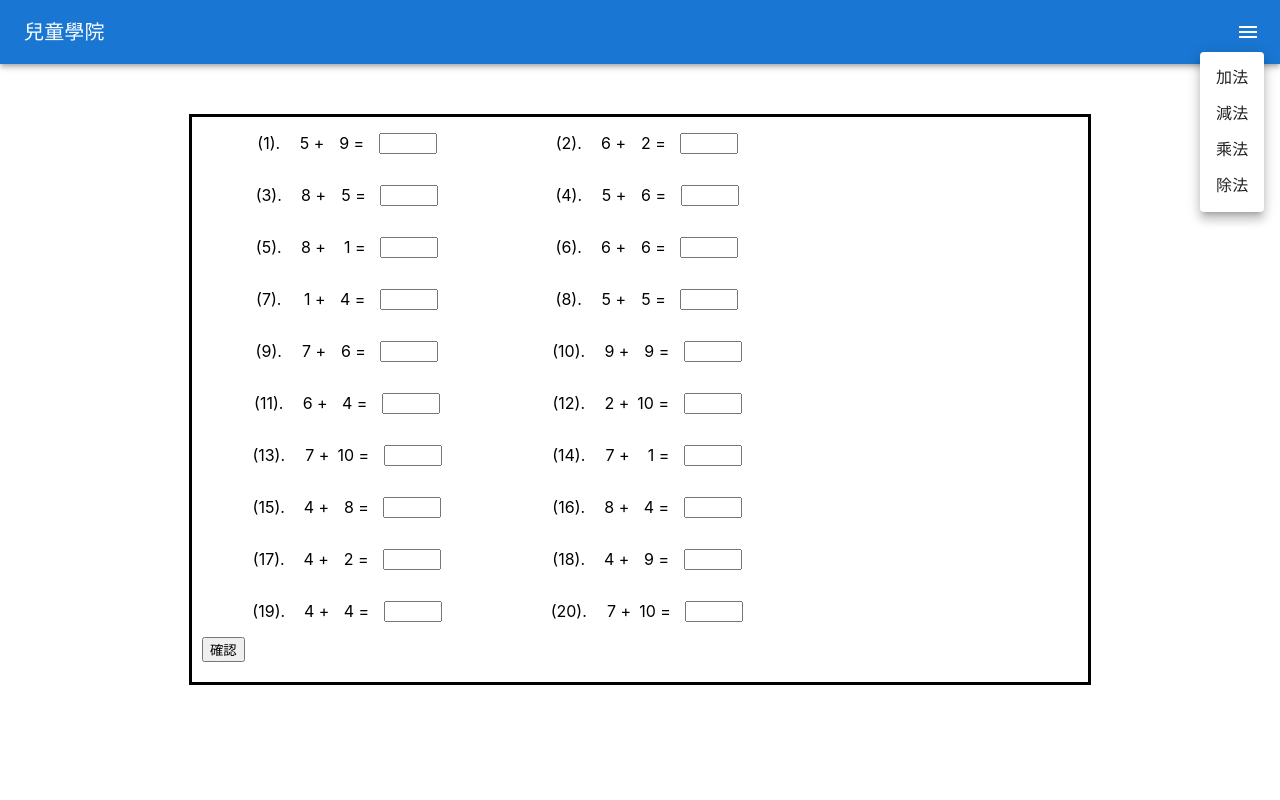
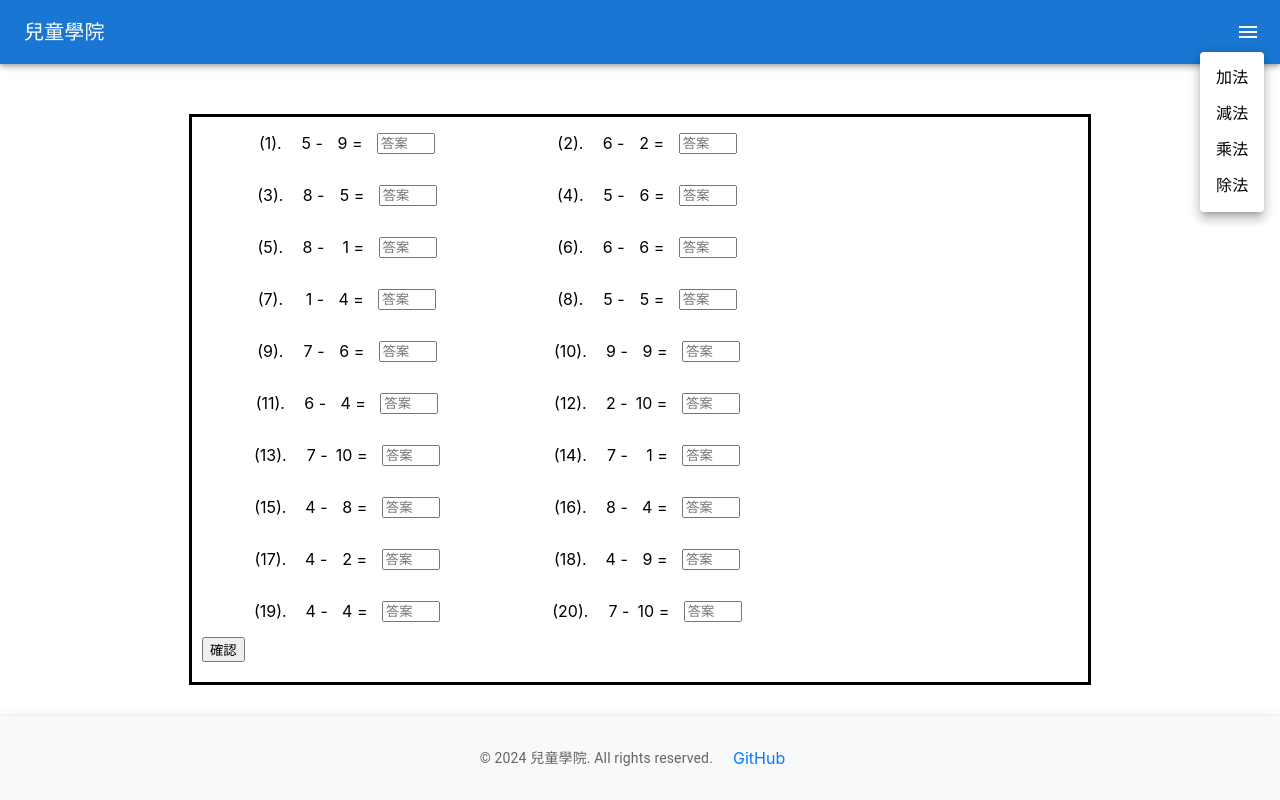
Before and after one commit to LaiYC0204/ReactKiddoAcademy, a React (Create React App) app: page /subtraction in a window 1280 px wide. Both pictures are taken after a click on the button 1248 px from the left and 32 px from the top of the page. Built offline with nearby package versions, Linux system fonts and the light colour scheme.

Commit message:
<FEAT>新增Footer 新增使用者可以選擇加減乘除法

```diff
--- a/package.json
+++ b/package.json
@@ -14,6 +14,7 @@
     "gh-pages": "^6.1.1",
     "react": "^18.3.1",
     "react-dom": "^18.3.1",
+    "react-router-dom": "^6.26.2",
     "react-scripts": "5.0.1",
     "save": "^2.9.0",
     "web-vitals": "^2.1.4"
--- a/src/App.js
+++ b/src/App.js
@@ -1,14 +1,25 @@
-import AdditionPractice from "./components/AdditionPractice";
+import { BrowserRouter as Router, Route, Routes } from 'react-router-dom';
+import Practice from './components/Practice';
 import Navbar from "./components/Navbar";
+import Footer from "./components/Footer";
+import './styles/App.css'
 
 const App = () => {
   return (
-    <div>
-      <Navbar></Navbar>
-      <div className="content">
-        <AdditionPractice></AdditionPractice>
+    <Router>
+      <div className="App">
+        <Navbar></Navbar>
+        <div className="content">
+          <Routes>
+            <Route path="/addition" element={<Practice operation="addition" symbol="+" />} />
+            <Route path="/subtraction" element={<Practice operation="subtraction" symbol="-" />} />
+            <Route path="/multiplication" element={<Practice operation="multiplication" symbol="*" />} />
+            <Route path="/division" element={<Practice operation="division" symbol="/" />} />
+          </Routes>
+        </div>
+        <Footer></Footer>
       </div>
-    </div>
+    </Router>
   );
 }
 
--- /dev/null
+++ b/src/components/Footer.js
@@ -0,0 +1,25 @@
+// Footer.js
+import React from 'react';
+import AppBar from '@mui/material/AppBar';
+import Toolbar from '@mui/material/Toolbar';
+import Typography from '@mui/material/Typography';
+import Link from '@mui/material/Link';
+
+const Footer = () => {
+  return (
+    <AppBar position="static" component="footer" sx={{ top: 'auto', bottom: 0, backgroundColor: '#f8f9fa', padding: '10px' }}>
+      <Toolbar style={{ justifyContent: 'center' }}>
+        <Typography variant="body2" color="textSecondary" align="center">
+          &copy; 2024 兒童學院. All rights reserved.
+        </Typography>
+        <div style={{ marginLeft: '20px' }}>
+          <Link href="https://github.com/LaiYC0204/ReactKiddoAcademy" target="_blank" rel="noopener" style={{ marginRight: '15px', textDecoration: 'none', color: '#007bff' }}>
+            GitHub
+          </Link>
+        </div>
+      </Toolbar>
+    </AppBar>
+  );
+};
+
+export default Footer;
--- a/src/components/Navbar.js
+++ b/src/components/Navbar.js
@@ -1,5 +1,6 @@
 // Navbar.js
 import React, { useState } from 'react';
+import { Link } from 'react-router-dom';
 import AppBar from '@mui/material/AppBar';
 import Toolbar from '@mui/material/Toolbar';
 import IconButton from '@mui/material/IconButton';
@@ -29,16 +30,23 @@ const Navbar = () => {
         <IconButton edge="end" color="inherit" onClick={handleMenuOpen}>
             <MenuIcon />
         </IconButton>
-
         <Menu
           anchorEl={anchorEl}
           open={Boolean(anchorEl)}
           onClose={handleMenuClose}
         >
-          <MenuItem onClick={handleMenuClose}>加法</MenuItem>
-          <MenuItem onClick={handleMenuClose}>減法</MenuItem>
-          <MenuItem onClick={handleMenuClose}>乘法</MenuItem>
-          <MenuItem onClick={handleMenuClose}>除法</MenuItem>
+          <MenuItem onClick={handleMenuClose}>
+            <Link to="/addition" style={{ textDecoration: 'none', color: 'black' }}>加法</Link>
+          </MenuItem>
+          <MenuItem onClick={handleMenuClose}>
+            <Link to="/subtraction" style={{ textDecoration: 'none', color: 'black' }}>減法</Link>
+          </MenuItem>
+          <MenuItem onClick={handleMenuClose}>
+            <Link to="/multiplication" style={{ textDecoration: 'none', color: 'black' }}>乘法</Link>
+          </MenuItem>
+          <MenuItem onClick={handleMenuClose}>
+            <Link to="/division" style={{ textDecoration: 'none', color: 'black' }}>除法</Link>
+          </MenuItem>
         </Menu>
       </Toolbar>
     </AppBar>
--- a/src/components/AdditionPractice.js
+++ b/src/components/Practice.js
@@ -1,8 +1,11 @@
-import { useState} from "react";
-import '../styles/AdditionPractice.css';
+import { useState, useEffect, useCallback } from "react";
+import { useLocation } from 'react-router-dom';
+import '../styles/Practice.css';
 
-const AdditionPractice = () => {
+const Practice = ({ operation, symbol }) => {
     const questionCount = 20; // 題目數量
+    const min = 1; // 最小數字
+    const max = 10; // 最大數字
     const [questions, setQuestions] = useState([]);
 
     // 取隨機數min-max
@@ -10,10 +13,8 @@ const AdditionPractice = () => {
         return Math.floor(Math.random() * (max - min + 1)) + min;
     }
 
-    // 初始化問題數據
-    const initializeQuestions = () => {
-        let min = 1;
-        let max = 10;
+    // 初始化問題數據，使用 useCallback 來避免每次重新生成該函數
+    const initializeQuestions = useCallback(() => {
         const newQuestions = Array.from({ length: questionCount }, () => ({
             num1: generateRandomNumbers(min, max),
             num2: generateRandomNumbers(min, max),
@@ -21,12 +22,15 @@ const AdditionPractice = () => {
             message: ''
         }));
         setQuestions(newQuestions);
-    }
+    }, [questionCount, min, max]);
 
-    // 在初始化時生成隨機數
-    useState(() => {
+    // Get the current location
+    const location = useLocation();
+
+    // Reinitialize the question whenever the location (URL) changes
+    useEffect(() => {
         initializeQuestions();
-    }, []);
+    }, [location, initializeQuestions]);
 
     // 處理使用者答案輸入
     const handleAnswerChange = (index, value) => {
@@ -39,8 +43,25 @@ const AdditionPractice = () => {
     const handleCheckAnswers = () => {
         const checkQuestions = [...questions]
         checkQuestions.forEach((question) => {
-            const correctAnswer = question.num1 + question.num2;
-            if (parseInt(question.userAnswer) === correctAnswer) {
+            let correctAnswer;
+            switch (operation) {
+                case 'addition':
+                  correctAnswer = question.num1 + question.num2;
+                  break;
+                case 'subtraction':
+                  correctAnswer = question.num1 - question.num2;
+                  break;
+                case 'multiplication':
+                  correctAnswer = question.num1 * question.num2;
+                  break;
+                case 'division':
+                  correctAnswer = Math.round(question.num1 / question.num2 * 100) / 100;
+                  break;
+                default:
+                  correctAnswer = null;
+            }
+
+            if (parseFloat(question.userAnswer) === correctAnswer) {
                 question.message = '正確';
             } else {
                 question.message = '錯誤';
@@ -58,6 +79,7 @@ const AdditionPractice = () => {
                         index={index + 1}
                         num1={question.num1}
                         num2={question.num2}
+                        symbol={symbol}
                         userAnswer={question.userAnswer}
                         onAnswerChange={(value) => handleAnswerChange(index, value)}
                         message={question.message}
@@ -69,21 +91,22 @@ const AdditionPractice = () => {
     );
 }
 
-const Topic = ({ num1, num2, userAnswer, onAnswerChange, message, index }) => {
+const Topic = ({ num1, num2, symbol, userAnswer, onAnswerChange, message, index }) => {
     return (
         <div className="topic">
             <p>
-                ({index}).&nbsp;&nbsp;<span className="number">{num1}</span> + <span className="number">{num2}</span> =&nbsp;
+                ({index}).&nbsp;&nbsp;<span className="number">{num1}</span> {symbol} <span className="number">{num2}</span> =&nbsp;
             </p>
             <input
                 className="userAnswer"
                 type="number"
                 value={userAnswer}
                 onChange={(e) => onAnswerChange(e.target.value)}
+                placeholder="答案"
             />
             <p>{message}</p>
         </div>
     );
 }
 
-export default AdditionPractice;
+export default Practice;
--- a/src/index.css
+++ b/src/index.css
@@ -11,11 +11,3 @@ code {
   font-family: source-code-pro, Menlo, Monaco, Consolas, 'Courier New',
     monospace;
 }
-
-.content{
-  margin: auto;
-  width: 70%;
-  border-style: solid;
-  padding-bottom: 20px;
-  margin-top: 50px;
-}
--- /dev/null
+++ b/src/styles/App.css
@@ -0,0 +1,13 @@
+.content{
+    margin: auto;
+    width: 70%;
+    border-style: solid;
+    padding-bottom: 20px;
+    margin-top: 50px;
+}
+
+.App {
+    display: flex;
+    flex-direction: column;
+    min-height: 100vh;
+}
```
Also changed, not shown: src/styles/Practice.css (renamed from src/styles/AdditionPractice.css), 1 other file (tests, documents, lock files or other folders).
